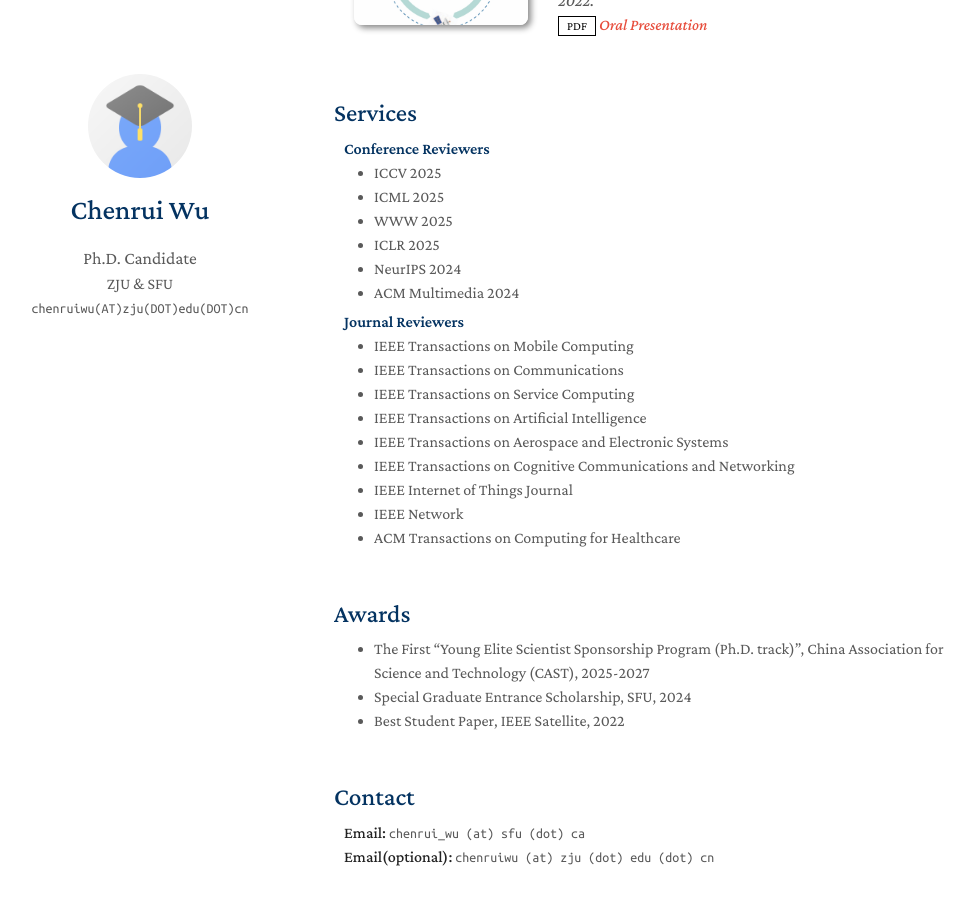
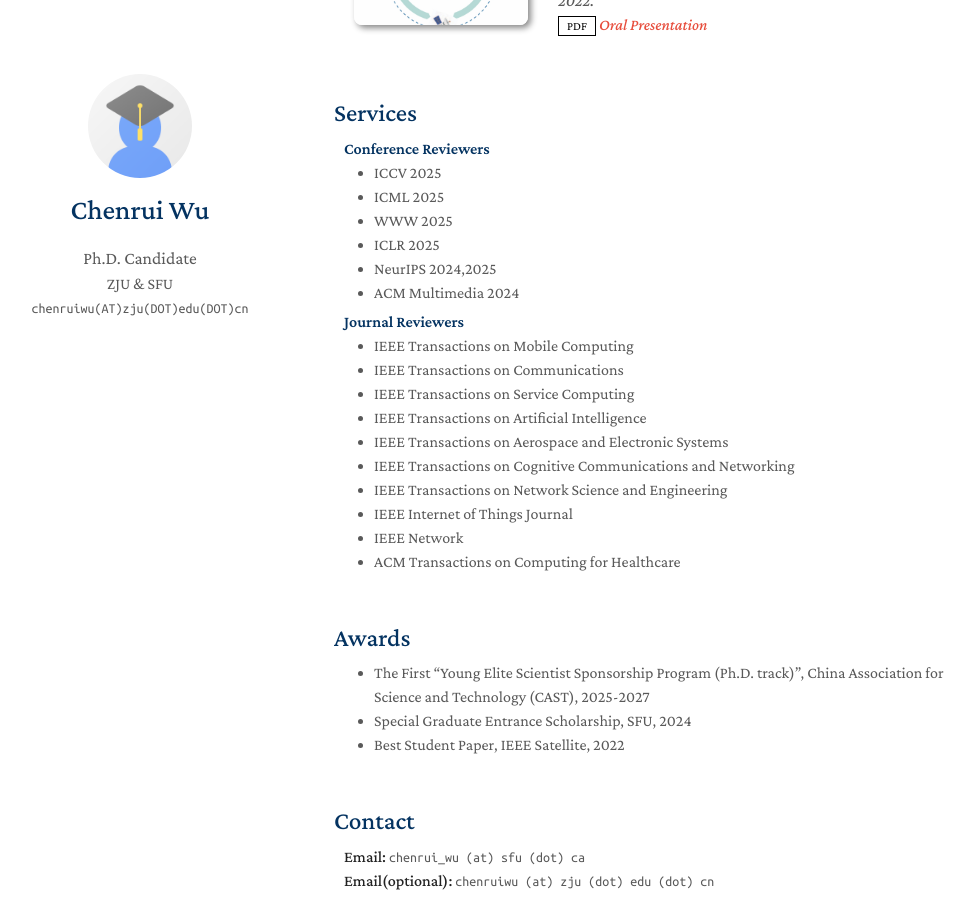
Before and after one commit to wuchenrui/wuchenrui.github.io, a Jekyll site: the page built from index.md, in a window 1280 px wide and 900 px high, scrolled down 2419 px. Shown: the whole window, without its empty margins (136-1111 px from the left). Built offline with Jekyll 4.4.1, drawn with Linux system fonts in a browser that asks for light colours; a style sheet for code colours, icons or effects is not loaded; our own code applies the rules of GitHub Pages for plain Markdown files.

Commit message:
Update services.md

```diff
--- a/_includes/services.md
+++ b/_includes/services.md
@@ -9,7 +9,7 @@
   <li>ICML 2025</li>
   <li>WWW 2025</li>
   <li>ICLR 2025</li>
-  <li>NeurIPS 2024</li>
+  <li>NeurIPS 2024,2025</li>
   <li>ACM Multimedia 2024</li>
 </ul>
 
@@ -22,6 +22,7 @@
   <li>IEEE Transactions on Artificial Intelligence</li>
   <li>IEEE Transactions on Aerospace and Electronic Systems</li>
   <li>IEEE Transactions on Cognitive Communications and Networking</li>
+  <li>IEEE Transactions on Network Science and Engineering</li>
   <li>IEEE Internet of Things Journal</li>
   <li>IEEE Network</li>
   <li>ACM Transactions on Computing for Healthcare</li>
```
